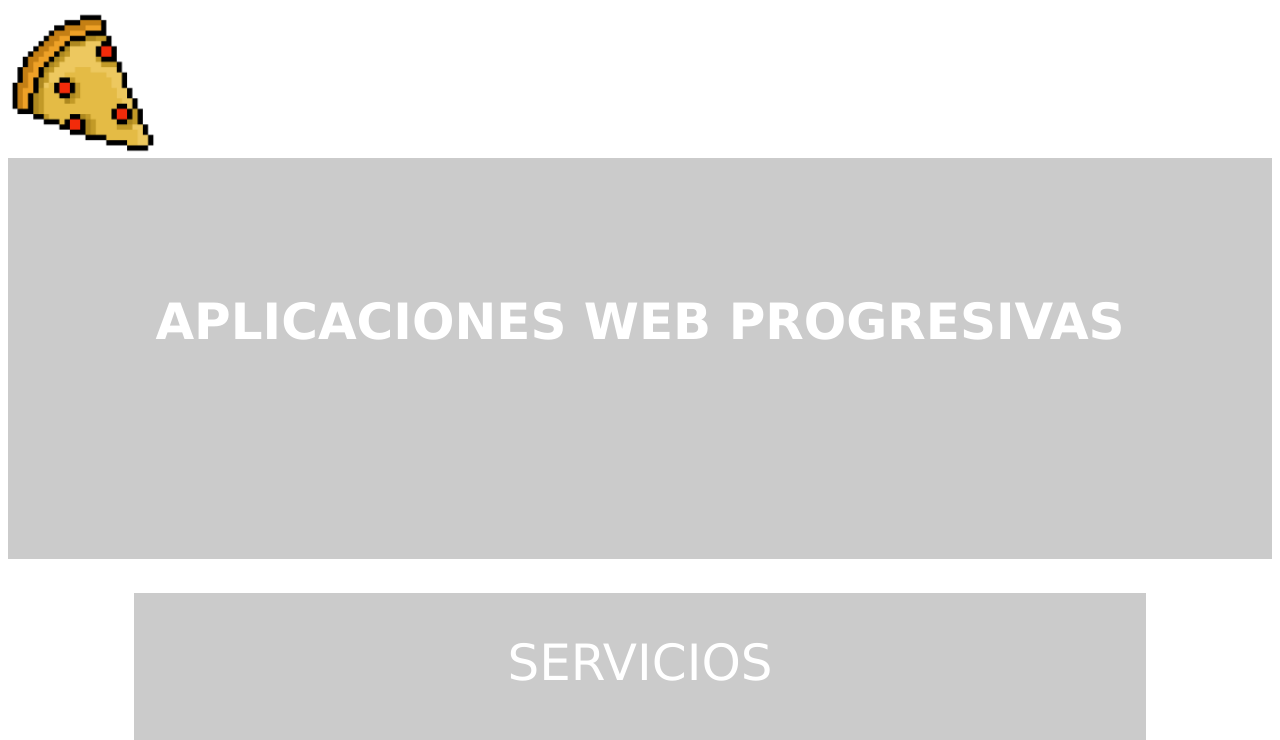
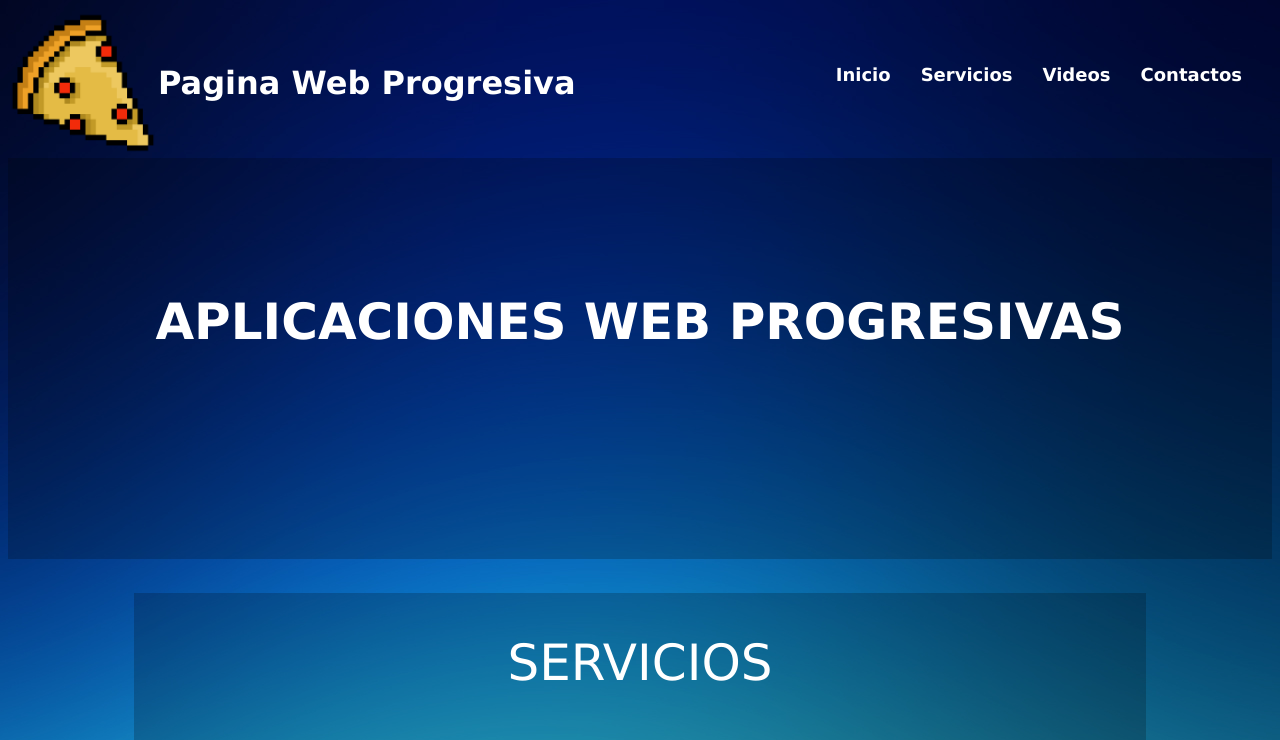
Before and after one commit to Ricardo3277/Web-Progresiva, a plain HTML site: page index.html in a window 1280 px wide. Shown: the top 740 px of the page. Drawn offline with Linux system fonts and the light colour scheme; the site is published under a folder, as on GitHub Pages, so addresses that start at the root find nothing.

Commit message:
correccion2

```diff
--- a/css/style.css
+++ b/css/style.css
@@ -3,7 +3,7 @@
 }
 
 body {
-    background-image: url('/img/BACK.jpg');
+    background-image: url('../img/BACK.jpg');
     background-repeat: no-repeat;
 }
 
```
